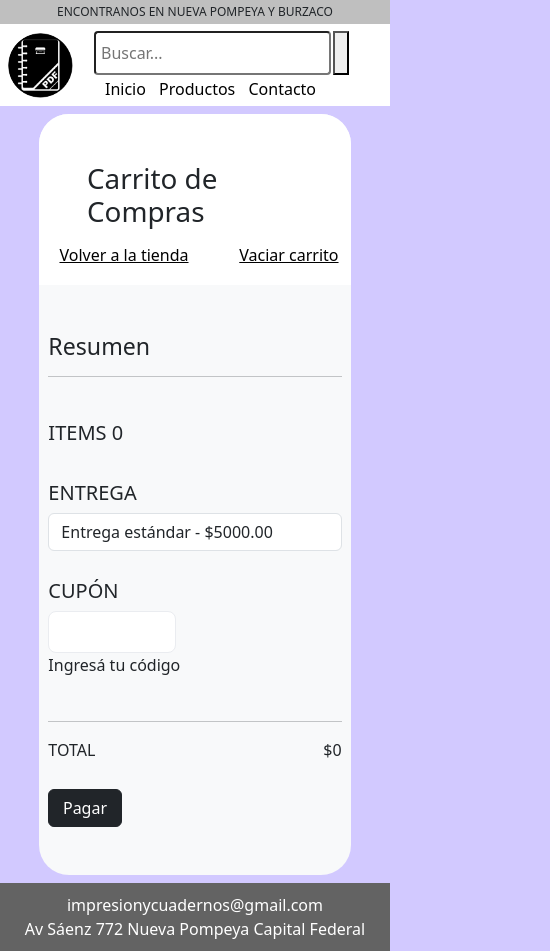
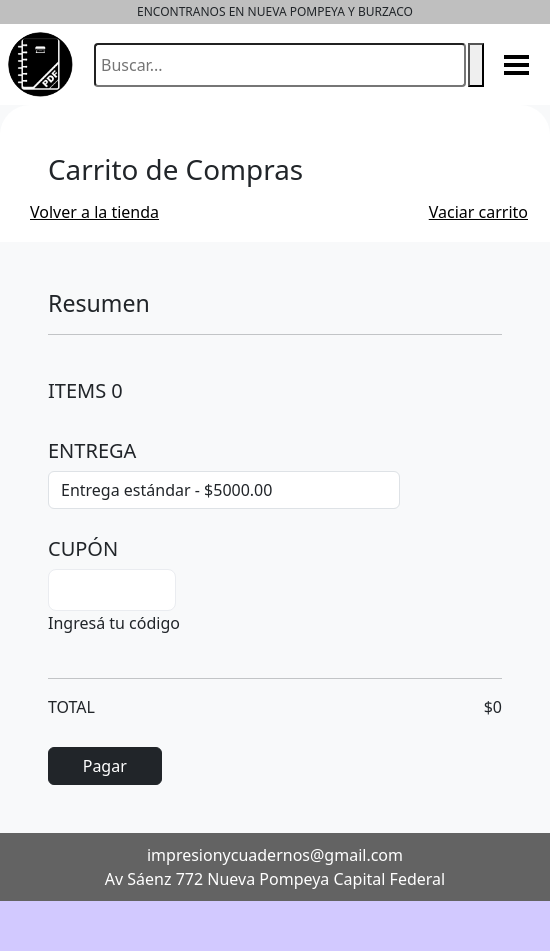
Before and after one commit to leithcoX/tt, a plain HTML site: page cart.html in a window 390 px wide. Shown: the whole page, 550 px wide, since content can reach past the window. After the commit the page ends 901 px from the top, so only its background shows below. Drawn offline with nearby package versions, Linux system fonts and the light colour scheme; a web font is replaced by a local one.

Commit message:
feat: Menu hamburguesa y carrito responsive, headerfooter generados con JS

```diff
--- a/cart.html
+++ b/cart.html
@@ -13,38 +13,7 @@
     <link rel="stylesheet" href="css/cart.css">
 </head>
 
-<body>
-    <header>
-        <div id="location-header">ENCONTRANOS EN NUEVA POMPEYA Y BURZACO</div>
-        <div id="menu-bar">
-            <a href="index.html"><img src="img/logo.png" alt="logo" id="menu-logo"></a>
-            <div id="menu-tools">
-                <div id="menu-bar-container">
-
-                    <input type="text" placeholder="Buscar..." id="search-bar">
-                    <button type="submit" id="search-button">
-                        <i class="nf nf-fa-search"></i>
-                    </button>
-
-                    <!-- <a href="contacto.html"><img src="img/mail.svg" alt="Contacto" id="contact-icon"></a> -->
-                    <a id="cart-logo-container" href="#">
-                        <!-- <img src="https://cdn-icons-png.flaticon.com/512/711/711897.png" alt="" id="cart-logo"> -->
-                        <i id="cart-icon" class="nf nf-md-cart_outline"></i>
-                    </a>
-                </div>
-                <nav id="menu">
-                    <ul>
-                        <li class="menu-item"><a href="index.html">Inicio</a></li>
-                        <li class="menu-item"><a href="index.html#products-menu">Productos</a></li>
-                        <li class="menu-item"><a href="index.html#form-section">Contacto</a></li>
-                        <!-- <li class="menu-item"><a href="#">Anillados</a></li> -->
-                        <!-- <li class="menu-item"><a href="#">Resmas</a></li> -->
-                    </ul>
-                </nav>
-            </div>
-        </div>
-    </header>
-
+<body id="page">
     <main>
         <div id="cart-menu">
             <section id="cart-items-container">
@@ -101,15 +70,11 @@
     </main>
 
     <script src="cart.js"></script>
+    <script src="headerfooter.js"></script>
 
-    <footer>
-        <a href="mailto:impresionycuadernos@gmail.com" target="_blank">impresionycuadernos@gmail.com</a>
-        <a href="https://maps.app.goo.gl/95ZWX33JZeJM3ga67" target="_blank">Av Sáenz 772 Nueva Pompeya Capital
-            Federal</a>
-    </footer>
     <script src="https://cdn.jsdelivr.net/npm/bootstrap@5.3.0-alpha2/dist/js/bootstrap.bundle.min.js"
-        integrity="sha384-qKXV1j0HvMUeCBQ+QVp7JcfGl760yU08IQ+GpUo5hlbpg51QRiuqHAJz8+BrxE/N"
-        crossorigin="anonymous"></script>
+        integrity="sha384-qKXV1j0HvMUeCBQ+QVp7JcfGl760yU08IQ+GpUo5hlbpg51QRiuqHAJz8+BrxE/N" crossorigin="anonymous">
+        </script>
 </body>
 
 </html>
--- a/css/cart.css
+++ b/css/cart.css
@@ -108,6 +108,9 @@ article * {
 @media (max-width: 1000px) {
 	#cart-menu {
 		flex-direction: column;
+		border-radius: 0;
+		margin: 0;
+		min-width: 550px;
 	}
 
 	#cart-items-container {
@@ -118,6 +121,7 @@ article * {
 
 	#cart-summary-container {
 		max-width: 100%;
+		padding: 3rem;
 	}
 
 	select {
--- a/css/headerfooter.css
+++ b/css/headerfooter.css
@@ -29,11 +29,11 @@ li {
 }
 
 #menu-logo {
-  width: 80px;
-  height: 80px;
+	height: 65px;
+	width: 65px;
+	margin: 3px;
 	display: inline;
 	border-radius: 50px;
-  margin: 1em;
 }
 
 #menu-tools {
@@ -87,10 +87,14 @@ li {
 	font-size: 30px;
 }
 
-ul {
-  padding: 0px;
-  margin-left: 4px;
-  margin-bottom: 0px;
+nav ul {
+	display: flex;
+	padding-bottom: .5rem;
+	margin-left: 4rem;
+}
+
+.hidden {
+	display: flex;
 }
 
 .menu-item {
@@ -119,6 +123,21 @@ li.menu-item a::after {
 
 li.menu-item a:hover:after {
 	width: 100%;
+}
+
+#hamburguer {
+	display: none;
+	justify-content: center;
+	flex-direction: column;
+	cursor: pointer;
+}
+
+.bar {
+	width: 25px;
+	height: 4px;
+	background: black;
+	margin: 2px 0;
+	transition: 0.3s;
 }
 
 /* Footer */
@@ -152,12 +171,6 @@ footer a {
 		padding: 3px;
 		min-height: 1px;
 	}
-
-  #menu-logo {
-    height: 65px;
-    width: 65px;
-    margin: 3px;
-  }
 }
 
 @media all and (max-width: 750px) {
@@ -170,4 +183,19 @@ footer a {
 	#cart-logo {
 		height: 20px;
 	}
+
+	#hamburguer {
+		display: flex;
 	}
+
+	nav ul {
+		flex-direction: column;
+		padding-bottom: 5px;
+		padding-left: 0;
+		margin: 0;
+	}
+
+	.hidden {
+		display: none;
+	}
+}
--- /dev/null
+++ b/headerfooter.js
@@ -0,0 +1,61 @@
+function generateHeader() {
+  containerHeader = document.createElement("header")
+  containerHeader.innerHTML = `
+      <div id="location-header">ENCONTRANOS EN NUEVA POMPEYA Y BURZACO</div>
+      <div id="menu-bar">
+          <a href="index.html"><img src="img/logo.png" alt="logo" id="menu-logo"></a>
+          <div id="menu-tools">
+              <div id="menu-bar-container">
+
+                  <input type="text" placeholder="Buscar..." id="search-bar">
+                  <button type="submit" id="search-button">
+                      <i class="nf nf-fa-search"></i>
+                  </button>
+
+                  <a id="cart-logo-container" href="cart.html">
+                      <i id="cart-icon" class="nf nf-md-cart_outline"></i>
+                  </a>
+
+                  <div id="hamburguer" onclick="updateNav()">
+                      <span class="bar"></span>
+                      <span class="bar"></span>
+                      <span class="bar"></span>
+                  </div>
+              </div>
+          </div>
+      </div>
+      <nav id="nav-bar">
+          <ul id="nav-links" class="hidden">
+              <li class="menu-item"><a href="#">Inicio</a></li>
+              <li class="menu-item"><a href="#products-menu">Productos</a></li>
+              <li class="menu-item"><a href="#form-section">Contacto</a></li>
+              <!-- <li class="menu-item"><a href="#">Anillados</a></li> -->
+              <!-- <li class="menu-item"><a href="#">Resmas</a></li> -->
+          </ul>
+      </nav>
+  `
+  return containerHeader
+}
+
+function generateFooter() {
+  containerFooter = document.createElement("footer")
+  containerFooter.innerHTML = `
+      <a href="mailto:impresionycuadernos@gmail.com" target="_blank">impresionycuadernos@gmail.com</a>
+      <a href="https://maps.app.goo.gl/95ZWX33JZeJM3ga67" target="_blank">Av Sáenz 772 Nueva Pompeya Capital
+          Federal</a>
+  `
+  return containerFooter
+}
+
+function updateNav() {
+  const enlaces = document.getElementById("nav-links")
+  enlaces.classList.toggle("hidden")
+}
+
+function main() {
+  container = document.getElementById("page")
+  container.insertBefore(generateHeader(), container.firstElementChild)
+  container.insertBefore(generateFooter(), container.lastElementChild)
+}
+
+main()
```
Also changed, not shown: index.html (+2 -35 lines). Lines whose indentation alone changed are shown as unchanged.
